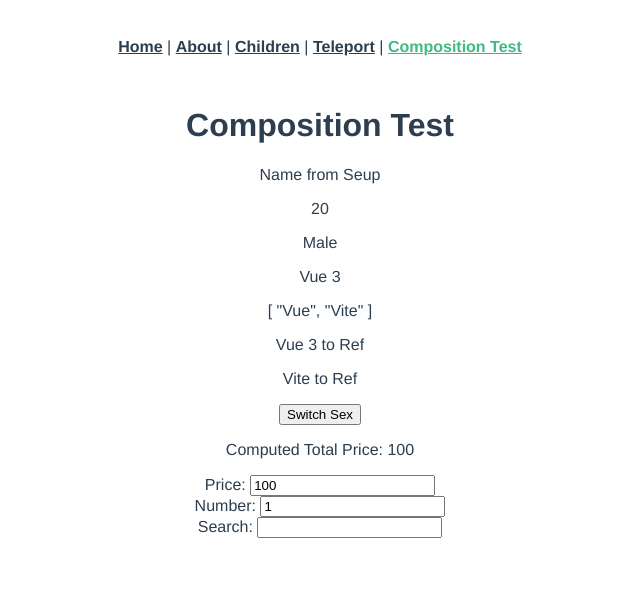
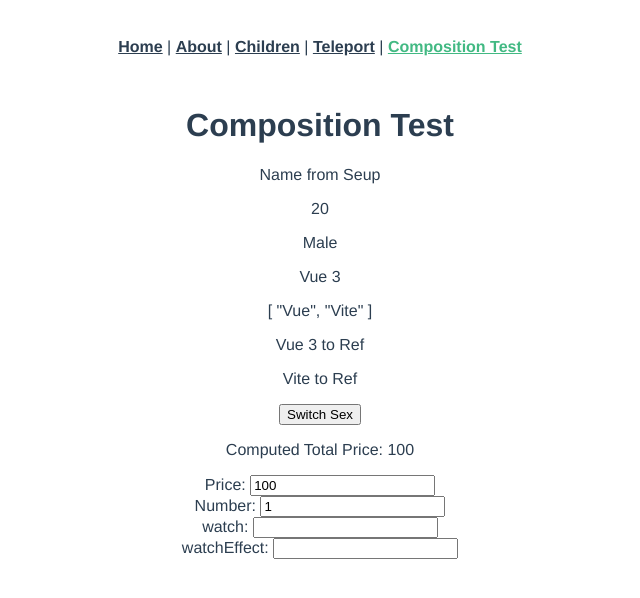
Before and after one commit to hidemiura1111/learning-vue3_cli, a Vue app: page /composition-test in a window 1280 px wide. Shown: the top 598 px of the page, without its empty margins (320-960 px from the left). Built offline with nearby package versions, Linux system fonts and the light colour scheme.

Commit message:
watchEffect

```diff
--- a/src/views/CompositionTestView.vue
+++ b/src/views/CompositionTestView.vue
@@ -18,13 +18,16 @@
       <label>Number: </label><input type="number" v-model="item.number" />
     </div>
     <div>
-      <label>Search: </label><input type="text" v-model="search" />
+      <label>watch: </label><input type="text" v-model="search" />
+    </div>
+    <div>
+      <label>watchEffect: </label><input type="text" v-model="searchEffect" />
     </div>
   </div>
 </template>
 
 <script>
-import { ref, reactive, toRefs, computed, watch } from 'vue'
+import { ref, reactive, toRefs, computed, watch, watchEffect } from 'vue'
 export default {
   name: "CompositionTestView",
   setup() {
@@ -72,6 +75,12 @@ export default {
       console.log(`New: ${newValue}`)
     })
 
+    const searchEffect = ref('')
+    // watchEffect
+    watchEffect(() => {
+      console.log(`WatchEffect: ${searchEffect.value}`)
+    })
+
     return { // Variables need to be returned in order to be used in template
       name,
       age,
@@ -82,6 +91,7 @@ export default {
       totalPrice,
       item,
       search,
+      searchEffect,
     }
   },
   data() {
```
